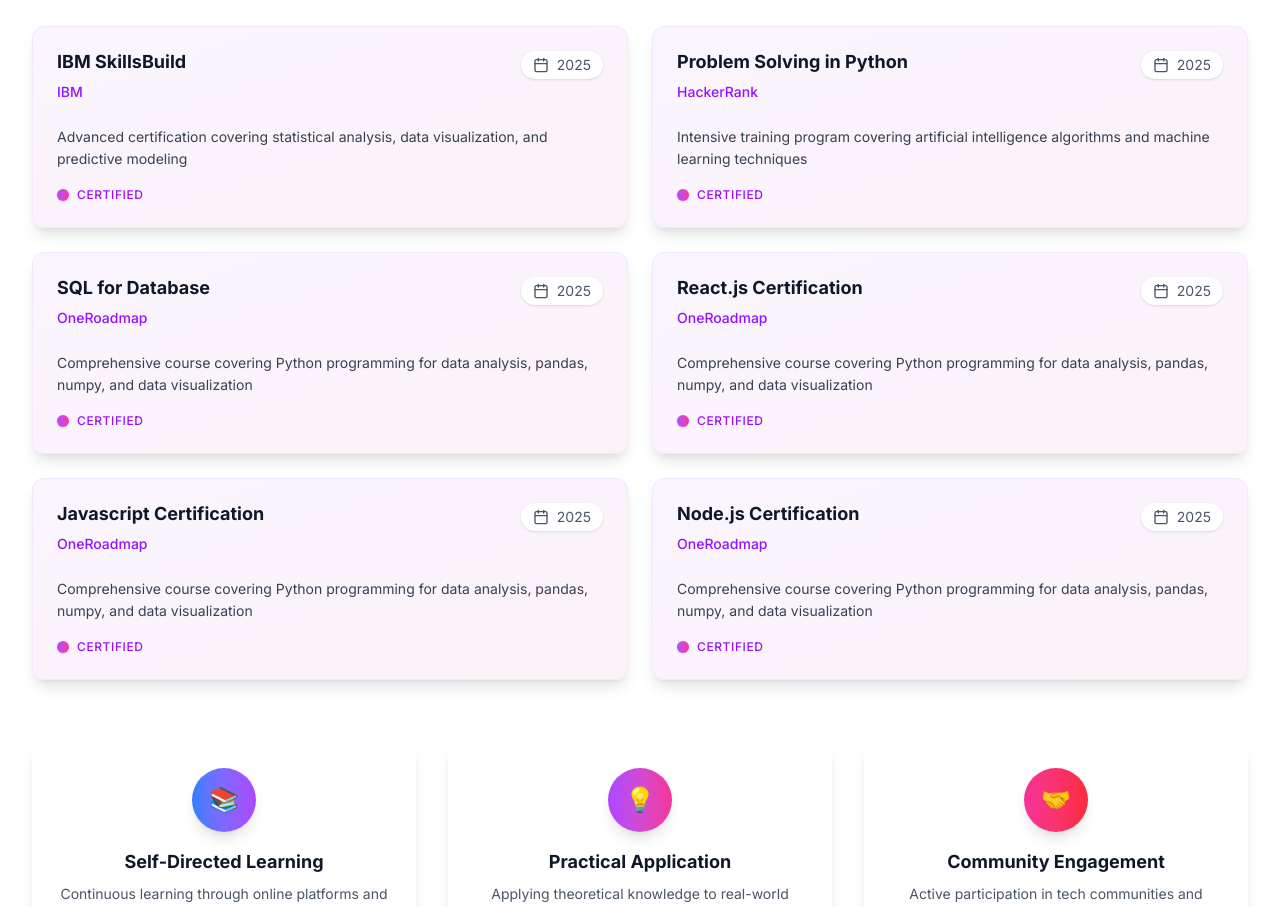
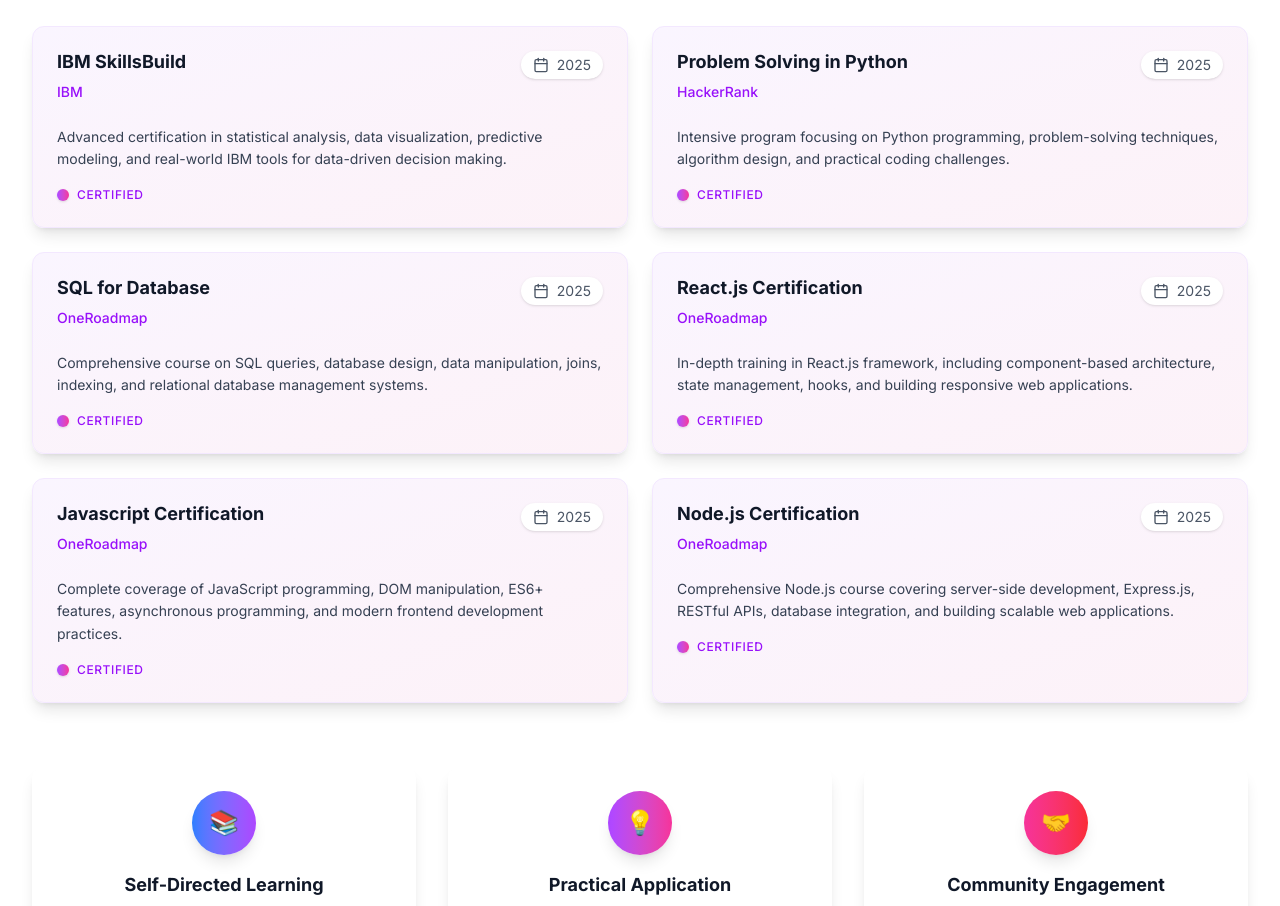
Before and after one commit to aditya-kumar-patraan1/Portfolio, a Next.js app: page / in a window 1280 px wide. Shown: the part 6020-6926 px from the top of the page. Built offline with nearby package versions, Linux system fonts and the light colour scheme.

Commit message:
Update data.js

```diff
--- a/src/data/data.js
+++ b/src/data/data.js
@@ -143,39 +143,40 @@
     name: "IBM SkillsBuild",
     issuer: "IBM",
     year: "2025",
-      description: "Advanced certification covering statistical analysis, data visualization, and predictive modeling"
+    description: "Advanced certification in statistical analysis, data visualization, predictive modeling, and real-world IBM tools for data-driven decision making."
   },
   {
     name: "Problem Solving in Python",
     issuer: "HackerRank",
     year: "2025",
-      description: "Intensive training program covering artificial intelligence algorithms and machine learning techniques"
+    description: "Intensive program focusing on Python programming, problem-solving techniques, algorithm design, and practical coding challenges."
   },
   {
     name: "SQL for Database",
     issuer: "OneRoadmap",
     year: "2025",
-      description: "Comprehensive course covering Python programming for data analysis, pandas, numpy, and data visualization"
+    description: "Comprehensive course on SQL queries, database design, data manipulation, joins, indexing, and relational database management systems."
   },
   {
     name: "React.js Certification",
     issuer: "OneRoadmap",
     year: "2025",
-      description: "Comprehensive course covering Python programming for data analysis, pandas, numpy, and data visualization"
+    description: "In-depth training in React.js framework, including component-based architecture, state management, hooks, and building responsive web applications."
   },
   {
     name: "Javascript Certification",
     issuer: "OneRoadmap",
     year: "2025",
-      description: "Comprehensive course covering Python programming for data analysis, pandas, numpy, and data visualization"
+    description: "Complete coverage of JavaScript programming, DOM manipulation, ES6+ features, asynchronous programming, and modern frontend development practices."
   },
   {
     name: "Node.js Certification",
     issuer: "OneRoadmap",
     year: "2025",
-      description: "Comprehensive course covering Python programming for data analysis, pandas, numpy, and data visualization"
+    description: "Comprehensive Node.js course covering server-side development, Express.js, RESTful APIs, database integration, and building scalable web applications."
   }
 ]
+
 },
 
 
```
Lines whose indentation alone changed are shown as unchanged.
